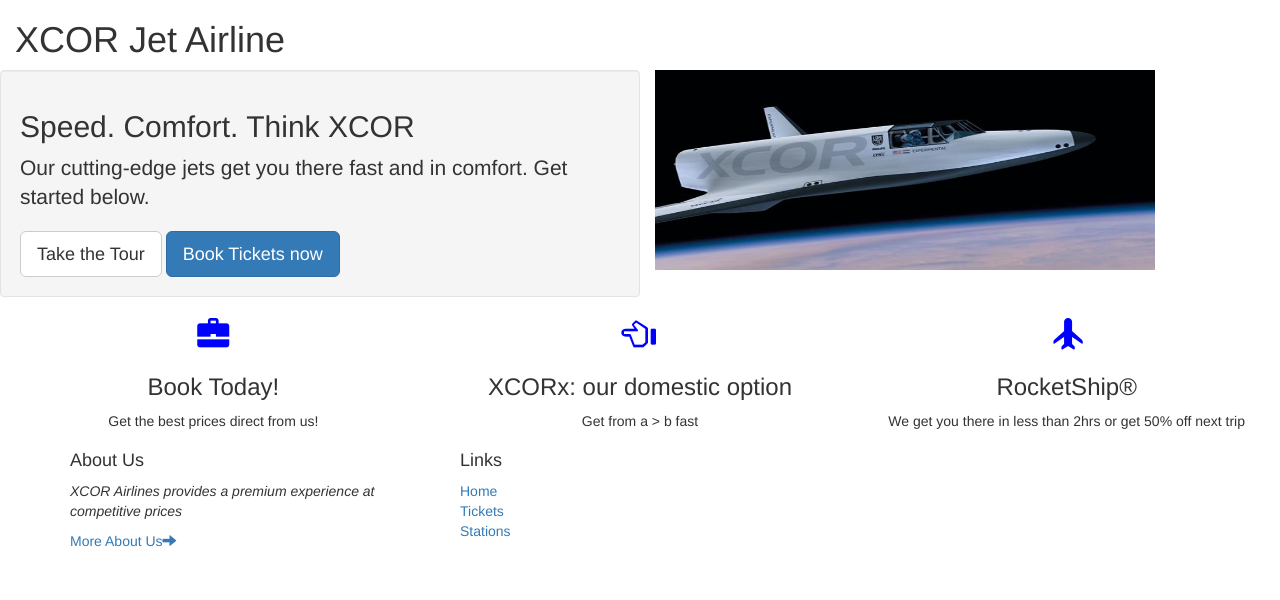
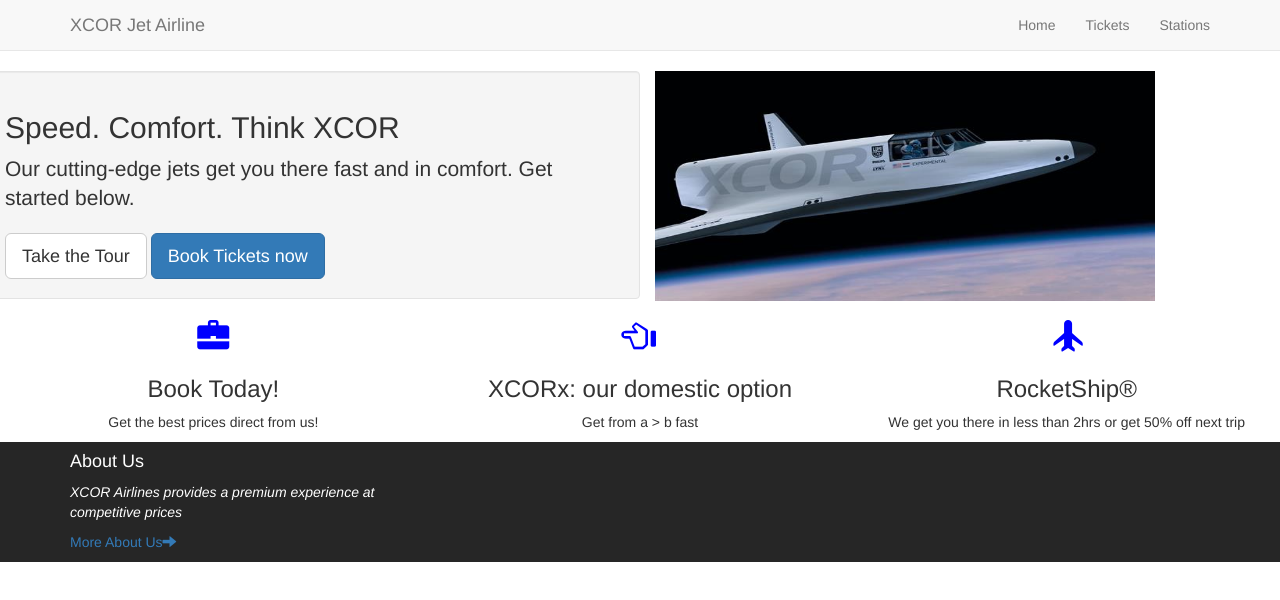
Before and after one commit to eclansky/feplayground, a plain HTML site: page bstrapindex.html in a window 1280 px wide. Drawn offline with nearby package versions, Linux system fonts and the light colour scheme.

Commit message:
remove navbar gridding

```diff
--- a/bootstrapIndex.html
+++ b/bstrapindex.html
@@ -10,24 +10,37 @@
 </head>
 
 <body>
-  <!-- setup the grid formation. we include at least class xs and medium ones at least (phone and laptop) -->
-  <div class="container-fluid">
-    <div class="row">
-      <div class="col-md-12">
-        <h1>XCOR Jet Airline</h1></div>
+  <!-- Build the navigation bar, which stays at the top -->
+  <div class="navbar navbar-default navbar-static-top">
+    <!-- embed the container instead of having it in topmost div to center nav content -->
+    <div class="container">
+      <a href='/' class='navbar-brand'>XCOR Jet Airline</a>
+        <ul class='nav navbar-nav navbar-right'>
+          <li><a href="/">Home</a></li>
+          <li><a href="tickets.html">Tickets</a></li>
+          <li><a href="stations.html">Stations</a></li>
+        </ul>
     </div>
+  </div>
+
+
+    <!-- Row made of buttons + pic -->
     <div class="row">
       <div class="well col-md-6">
         <h2>Speed. Comfort. Think XCOR</h2>
         <p class='lead'>Our cutting-edge jets get you there fast and in comfort. Get started below.</p>
         <button type="button" class='btn btn-lg btn-default'>Take the Tour</button>
-        <button type="button"class='btn btn-lg btn-primary'>Book Tickets now</button>
+        <button type="button" class='btn btn-lg btn-primary'>Book Tickets now</button>
       </div>
       <!-- Now lets use the visible-* class to only show the image on large enough displays-->
       <div class="col-md-6 visible-md visible-lg">
-        <img src="web_images/rocket.jpg" alt="Rocket pic" height="200" width="500">
+        <img src="web_images/rocket.jpg" alt="Rocket pic" height="230" width="500">
       </div>
     </div>
+  </div>
+
+  <!-- Container just for the features -->
+  <div class="container-fluid">
     <div class="row features text-center">
       <!--Control how the layout looks on the page on xs and medium devices, using md and xs -->
       <div class="col-sm-4 col-xs-10 col-xs-offset-1 col-sm-offset-0"><i class='glyphicon glyphicon-briefcase'></i>
@@ -55,12 +68,6 @@
           <p><a href='about.html'>More About Us<i class='glyphicon glyphicon-arrow-right'></i></a></p>
         </div>
         <div class="col-sm-4 col-xs-offset-1 col-sm-offset-0">
-          <h4>Links</h4>
-          <ul class='list-unstyled'>
-            <li><a href="/">Home</a></li>
-            <li><a href="tickets.html">Tickets</a></li>
-            <li><a href="stations.html">Stations</a></li>
-          </ul>
         </div>
       </div>
     </div>
@@ -68,8 +75,8 @@
 
 
 
-    <script src='https://ajax.googleapis.com/ajax/libs/jquery/1.11.1/jquery.min.js'></script>
-    <script src='js/bootstrap.min.js'></script>
+  <script src='https://ajax.googleapis.com/ajax/libs/jquery/1.11.1/jquery.min.js'></script>
+  <script src='js/bootstrap.min.js'></script>
 </body>
 
 </html>
--- a/css/secondary.css
+++ b/css/secondary.css
@@ -2,6 +2,11 @@
 
 font-size: 32px;
 color: blue;
+}
 
 
+.footer {
+    background-color: #262626;
+/*  gray  background-color: #666666; */
+  color: white;
 }
```
